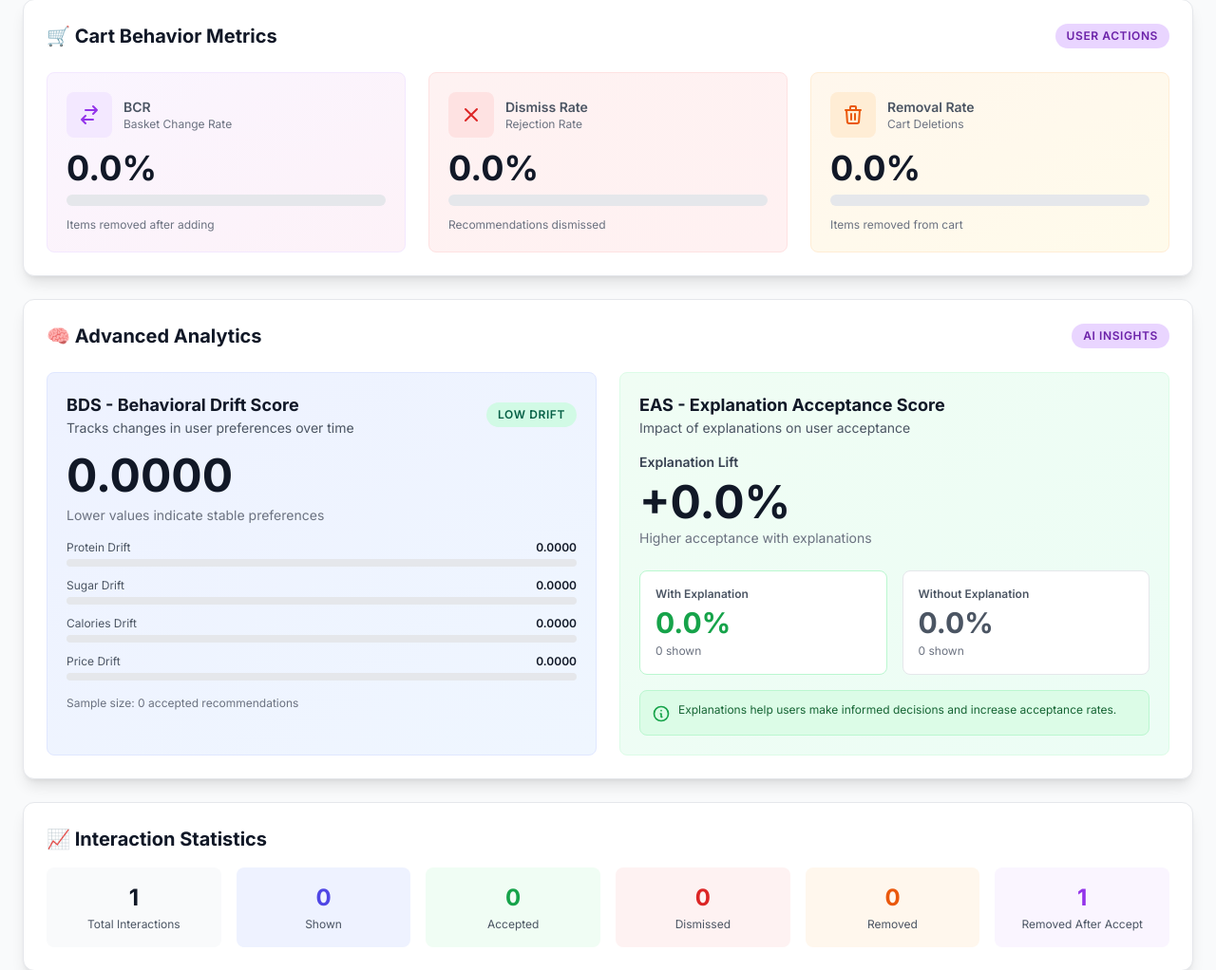
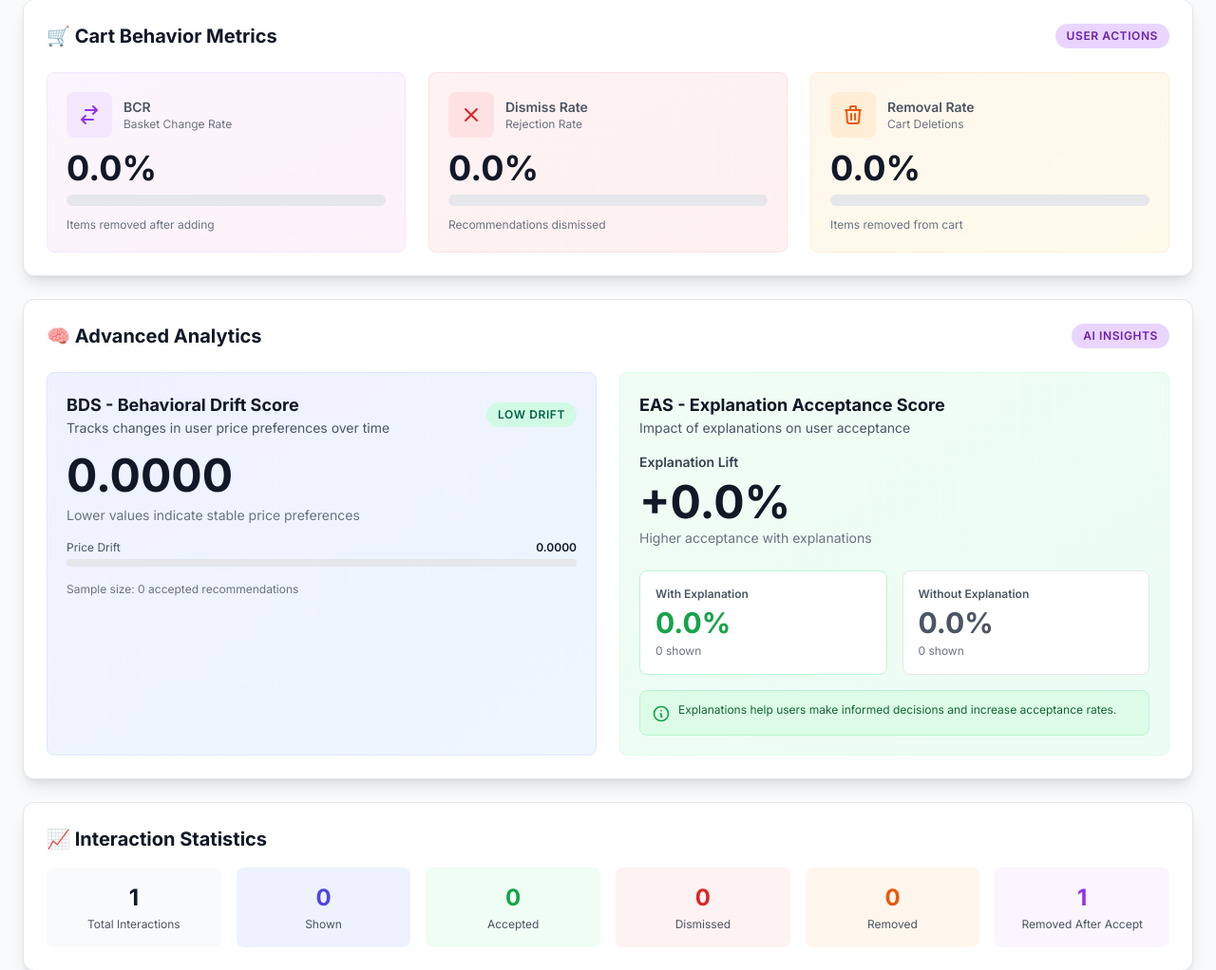
Before and after one commit to endruchiu/ai-super-market, a Flask app: page /analytics in a window 1280 px wide. Shown: the part 586-1608 px from the top of the page at 95% size. Run offline with Flask 3, Linux system fonts and the light colour scheme; tables that the repository leaves empty hold one stand-in row (values such as "Sample post"); parts of the project's set-up code (start-up, migrations or seed data) failed here and were passed over; some libraries are stand-ins or nearby versions.

Commit message:
Focus behavioral drift score on price changes only
Simplify the Behavioral Drift Score calculation in main.py to only track price drift, remove protein and sugar drift, and update analytics.html and replit.md accordingly.

Replit-Commit-Author: Agent
Replit-Commit-Session-Id: d3ccf7c3-01fd-409e-8b99-e60af6e7362e
Replit-Commit-Checkpoint-Type: full_checkpoint
Replit-Commit-Event-Id: 4d894037-682e-42e8-881b-b61a52e29a9a
Replit-Commit-Screenshot-Url: https://storage.googleapis.com/screenshot-production-us-central1/8cb6f115-3b82-4b1b-8c06-a2c76f9d89b3/d3ccf7c3-01fd-409e-8b99-e60af6e7362e/XLYblTL

```diff
--- a/main.py
+++ b/main.py
@@ -1943,26 +1943,18 @@ def get_analytics_metrics():
         # 7. Removal Rate = (# of cart_removal events) / (# of accepted recommendations) * 100
         removal_rate = (removal_count / accept_count * 100) if accept_count > 0 else 0.0
 
-        # 8. BDS (Behavioral Drift Score) - Detect shifts in user preferences over time
+        # 8. BDS (Behavioral Drift Score) - Detect shifts in user price preferences over time
         bds_data = {
             "drift_score": 0.0,
             "drift_level": "Low drift",
-            "attribute_drifts": {
-                "protein_drift": 0.0,
-                "sugar_drift": 0.0,
-                "calories_drift": 0.0,
-                "price_drift": 0.0
-            },
+            "price_drift": 0.0,
             "sample_size": 0
         }
 
-        # Get all "accept" interactions with product attributes, sorted by timestamp
+        # Get all "accept" interactions with price data, sorted by timestamp
         accept_with_attrs = [
             i for i in all_interactions
             if i.action_type == "accept_swap"
-            and i.recommended_protein is not None
-            and i.recommended_sugar is not None
-            and i.recommended_calories is not None
             and i.recommended_price is not None
         ]
 
@@ -1975,36 +1967,22 @@ def get_analytics_metrics():
             first_half = accept_with_attrs[:mid_point]
             second_half = accept_with_attrs[mid_point:]
 
-            # Calculate average attributes for each half
-            def calc_avg(interactions, attr_name):
-                values = [getattr(i, attr_name) for i in interactions if getattr(i, attr_name) is not None]
-                return sum(float(v) for v in values) / len(values) if values else 0.0
-
-            # First half averages
-            first_protein = calc_avg(first_half, 'recommended_protein')
-            first_sugar = calc_avg(first_half, 'recommended_sugar')
-            first_calories = calc_avg(first_half, 'recommended_calories')
-            first_price = calc_avg(first_half, 'recommended_price')
-
-            # Second half averages
-            second_protein = calc_avg(second_half, 'recommended_protein')
-            second_sugar = calc_avg(second_half, 'recommended_sugar')
-            second_calories = calc_avg(second_half, 'recommended_calories')
-            second_price = calc_avg(second_half, 'recommended_price')
-
-            # Calculate drifts (normalized by dividing by typical values to make them comparable)
-            protein_drift = (second_protein - first_protein) / 10.0 if first_protein > 0 else 0.0
-            sugar_drift = (second_sugar - first_sugar) / 10.0 if first_sugar > 0 else 0.0
-            calories_drift = (second_calories - first_calories) / 100.0 if first_calories > 0 else 0.0
+            # Calculate average price for each half
+            def calc_avg_price(interactions):
+                values = [float(i.recommended_price) for i in interactions if i.recommended_price is not None]
+                return sum(values) / len(values) if values else 0.0
+
+            # First half and second half average prices
+            first_price = calc_avg_price(first_half)
+            second_price = calc_avg_price(second_half)
+
+            # Calculate price drift (normalized by dividing by 10 to make it interpretable)
             price_drift = (second_price - first_price) / 10.0 if first_price > 0 else 0.0
 
-            # Compute overall drift score: sqrt(sum of squared drifts) / 4
-            import math
-            drift_score = math.sqrt(
-                protein_drift**2 + sugar_drift**2 + calories_drift**2 + price_drift**2
-            ) / 4.0
-
-            # Interpret drift level
+            # Use price drift as the overall drift score
+            drift_score = abs(price_drift)
+
+            # Interpret drift level based on price drift
             if drift_score > 0.15:
                 drift_level = "High drift"
             elif drift_score >= 0.05:
@@ -2015,12 +1993,7 @@ def get_analytics_metrics():
             bds_data = {
                 "drift_score": round(drift_score, 4),
                 "drift_level": drift_level,
-                "attribute_drifts": {
-                    "protein_drift": round(protein_drift, 4),
-                    "sugar_drift": round(sugar_drift, 4),
-                    "calories_drift": round(calories_drift, 4),
-                    "price_drift": round(price_drift, 4)
-                },
+                "price_drift": round(price_drift, 4),
                 "sample_size": len(accept_with_attrs)
             }
 
@@ -2190,13 +2163,10 @@ CURRENT METRICS:
 
 8. BDS (Behavioral Drift Score): {metrics['bds']['drift_score']}
    Level: {metrics['bds']['drift_level']}
-   Protein Drift: {metrics['bds']['attribute_drifts']['protein_drift']}
-   Sugar Drift: {metrics['bds']['attribute_drifts']['sugar_drift']}
-   Calories Drift: {metrics['bds']['attribute_drifts']['calories_drift']}
-   Price Drift: {metrics['bds']['attribute_drifts']['price_drift']}
+   Price Drift: {metrics['bds']['price_drift']}
    Sample Size: {metrics['bds']['sample_size']} accepted recommendations
-   Definition: Measures changes in user preferences over time
-   Industry Context: Low drift = stable preferences, High drift = evolving tastes or poor initial recommendations
+   Definition: Measures changes in user price preferences over time
+   Industry Context: Low drift = stable price preferences, High drift = shifting budget behavior
 
 9. EAS (Explanation Acceptance Score): {metrics['eas']['explanation_lift_percent']}%
    With Explanation: {metrics['eas']['acceptance_with_explanation']}% ({metrics['eas']['with_explanation_count']} shown)
--- a/templates/analytics.html
+++ b/templates/analytics.html
@@ -400,47 +400,17 @@
             <div class="flex items-center justify-between mb-4">
               <div>
                 <p class="text-lg font-bold text-gray-900">BDS - Behavioral Drift Score</p>
-                <p class="text-sm text-gray-600">Tracks changes in user preferences over time</p>
+                <p class="text-sm text-gray-600">Tracks changes in user price preferences over time</p>
               </div>
               <div id="bdsBadge" class="badge badge-blue">Low drift</div>
             </div>
 
             <div class="mb-4">
               <p class="text-5xl font-bold text-gray-900 mb-2" id="bdsScore">0.00</p>
-              <p class="text-sm text-gray-500">Lower values indicate stable preferences</p>
+              <p class="text-sm text-gray-500">Lower values indicate stable price preferences</p>
             </div>
 
             <div class="space-y-3">
-              <div>
-                <div class="flex justify-between text-xs mb-1">
-                  <span class="text-gray-600">Protein Drift</span>
-                  <span id="proteinDriftValue" class="font-semibold text-gray-900">0.00</span>
-                </div>
-                <div class="mini-progress">
-                  <div id="proteinDriftBar" class="mini-progress-bar" style="width: 0%; background: linear-gradient(90deg, #6366f1 0%, #8b5cf6 100%);"></div>
-                </div>
-              </div>
-
-              <div>
-                <div class="flex justify-between text-xs mb-1">
-                  <span class="text-gray-600">Sugar Drift</span>
-                  <span id="sugarDriftValue" class="font-semibold text-gray-900">0.00</span>
-                </div>
-                <div class="mini-progress">
-                  <div id="sugarDriftBar" class="mini-progress-bar" style="width: 0%; background: linear-gradient(90deg, #f59e0b 0%, #f97316 100%);"></div>
-                </div>
-              </div>
-
-              <div>
-                <div class="flex justify-between text-xs mb-1">
-                  <span class="text-gray-600">Calories Drift</span>
-                  <span id="caloriesDriftValue" class="font-semibold text-gray-900">0.00</span>
-                </div>
-                <div class="mini-progress">
-                  <div id="caloriesDriftBar" class="mini-progress-bar" style="width: 0%; background: linear-gradient(90deg, #10b981 0%, #14b8a6 100%);"></div>
-                </div>
-              </div>
-
               <div>
                 <div class="flex justify-between text-xs mb-1">
                   <span class="text-gray-600">Price Drift</span>
@@ -966,13 +936,8 @@
         badge.className = 'badge badge-green';
       }
 
-      // Update attribute drifts
-      const drifts = bds.attribute_drifts;
-
-      updateDriftBar('protein', drifts.protein_drift);
-      updateDriftBar('sugar', drifts.sugar_drift);
-      updateDriftBar('calories', drifts.calories_drift);
-      updateDriftBar('price', drifts.price_drift);
+      // Update price drift
+      updateDriftBar('price', bds.price_drift);
     }
 
     function updateDriftBar(attribute, value) {
```
Also changed, not shown: replit.md (+1 -1 lines), 1 other file.
